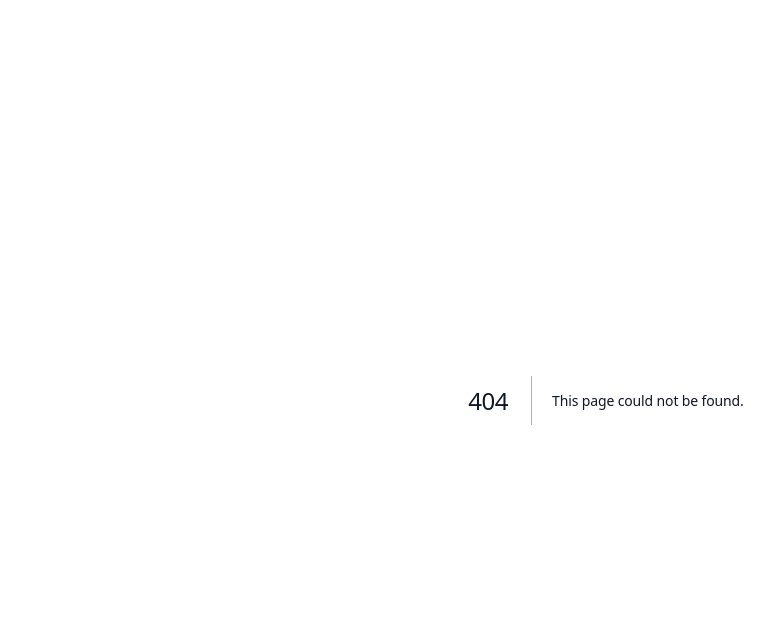
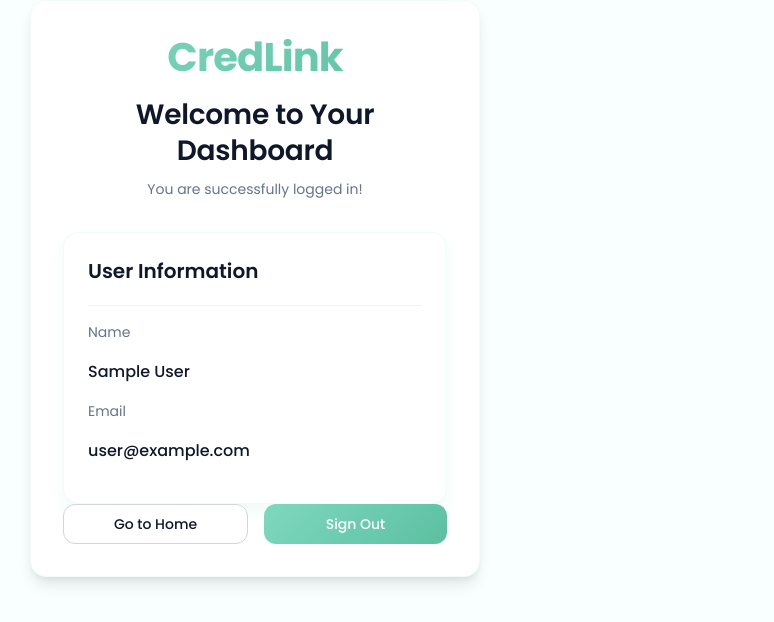
Before and after one commit to mulesarthak/CredLink, a Next.js app: page /dashboard in a window 1280 px wide. Before the commit this address had no page. Shown: the top 622 px of the page, without its empty margins (34-808 px from the left). Built offline with nearby package versions, Linux system fonts and the light colour scheme; no server answers; sample sign-in values are in the browser's storage.

Commit message:
minor changes

```diff
--- /dev/null
+++ b/src/app/dashboard/page.tsx
@@ -0,0 +1,80 @@
+"use client"
+
+import { useSession, signOut } from "next-auth/react"
+import { useRouter } from "next/navigation"
+import { useEffect } from "react"
+import { Loader2 } from "lucide-react"
+import { Button } from "@/components/ui/button"
+
+export default function DashboardPage() {
+  const { data: session, status } = useSession()
+  const router = useRouter()
+
+  useEffect(() => {
+    if (status === "unauthenticated") {
+      router.push("/auth/login")
+    }
+  }, [status, router])
+
+  if (status === "loading") {
+    return (
+      <div className="min-h-screen flex items-center justify-center bg-background">
+        <Loader2 className="w-8 h-8 animate-spin text-primary-green" />
+      </div>
+    )
+  }
+
+  if (!session) {
+    return null
+  }
+
+  return (
+    <div className="min-h-screen bg-background">
+      <div className="container mx-auto px-4 py-8">
+        <div className="auth-card max-w-4xl mx-auto">
+          <div className="auth-header">
+            <h1 className="auth-logo">CredLink</h1>
+            <h2 className="auth-title">Welcome to Your Dashboard</h2>
+            <p className="auth-subtitle">
+              You are successfully logged in!
+            </p>
+          </div>
+
+          <div className="mt-8 space-y-6">
+            <div className="card">
+              <div className="card-header">
+                <h3 className="card-title">User Information</h3>
+              </div>
+              <div className="space-y-3">
+                <div>
+                  <p className="text-sm text-secondary">Name</p>
+                  <p className="font-medium">{session.user?.name || "N/A"}</p>
+                </div>
+                <div>
+                  <p className="text-sm text-secondary">Email</p>
+                  <p className="font-medium">{session.user?.email || "N/A"}</p>
+                </div>
+              </div>
+            </div>
+
+            <div className="flex gap-4">
+              <Button
+                onClick={() => router.push("/")}
+                variant="outline"
+                className="flex-1"
+              >
+                Go to Home
+              </Button>
+              <Button
+                onClick={() => signOut({ callbackUrl: "/" })}
+                className="flex-1 bg-gradient-primary"
+              >
+                Sign Out
+              </Button>
+            </div>
+          </div>
+        </div>
+      </div>
+    </div>
+  )
+}
```
